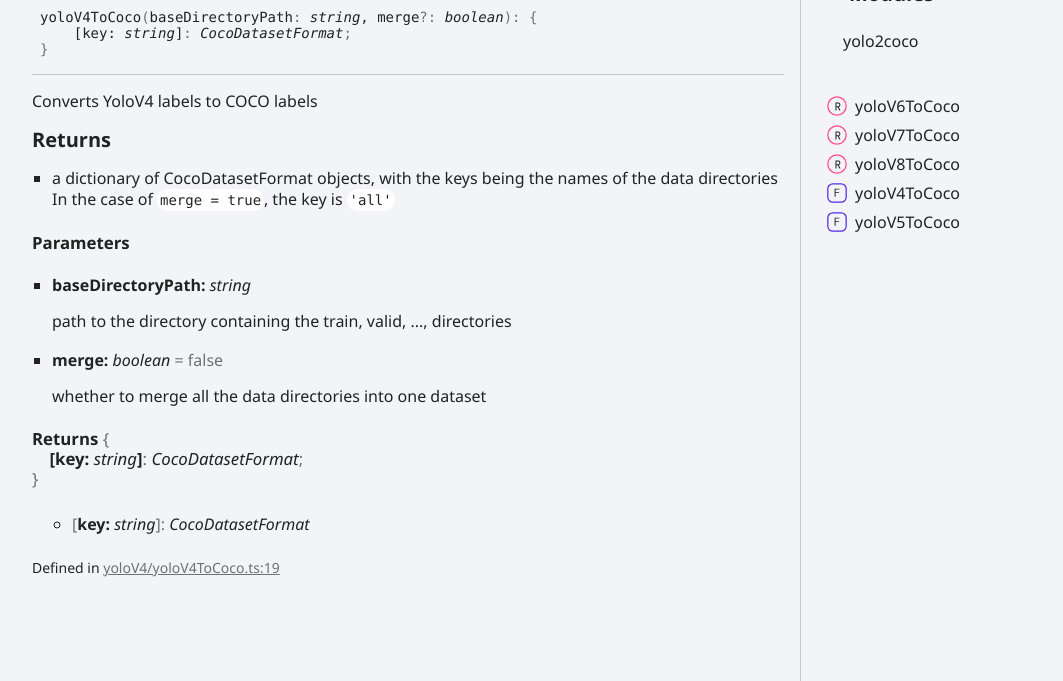
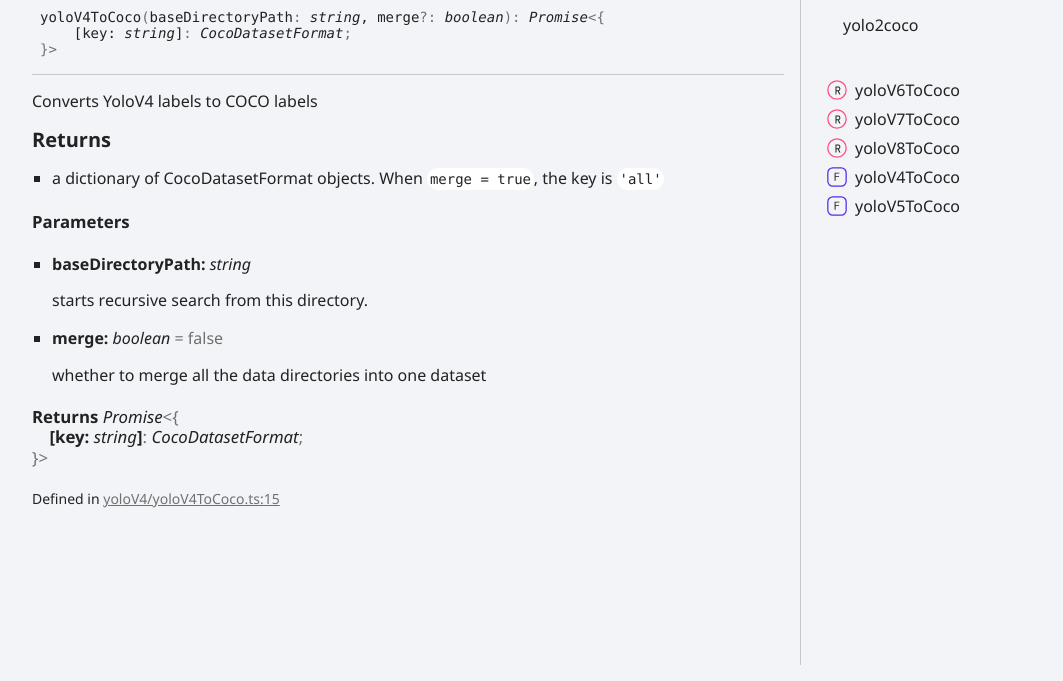
Before and after one commit to santimirandarp/yolo2coco, a plain HTML site: page functions/yoloV4ToCoco.html in a window 1280 px wide. Shown: the part 151-832 px from the top of the page, without its empty margins (96-1159 px from the left). Drawn offline with nearby package versions, Linux system fonts and the light colour scheme.

Commit message:
Deploying to gh-pages from @ santimirandarp/yolo2coco@8472d3b09ae576814d59479fc93d96fda46e142b 🚀

```diff
--- a/assets/highlight.css
+++ b/assets/highlight.css
@@ -9,12 +9,10 @@
     --dark-hl-3: #9CDCFE;
     --light-hl-4: #008000;
     --dark-hl-4: #6A9955;
-    --light-hl-5: #0000FF;
-    --dark-hl-5: #569CD6;
-    --light-hl-6: #0070C1;
-    --dark-hl-6: #4FC1FF;
-    --light-hl-7: #795E26;
-    --dark-hl-7: #DCDCAA;
+    --light-hl-5: #795E26;
+    --dark-hl-5: #DCDCAA;
+    --light-hl-6: #0000FF;
+    --dark-hl-6: #569CD6;
     --light-code-background: #FFFFFF;
     --dark-code-background: #1E1E1E;
 }
@@ -27,7 +25,6 @@
     --hl-4: var(--light-hl-4);
     --hl-5: var(--light-hl-5);
     --hl-6: var(--light-hl-6);
-    --hl-7: var(--light-hl-7);
     --code-background: var(--light-code-background);
 } }
 
@@ -39,7 +36,6 @@
     --hl-4: var(--dark-hl-4);
     --hl-5: var(--dark-hl-5);
     --hl-6: var(--dark-hl-6);
-    --hl-7: var(--dark-hl-7);
     --code-background: var(--dark-code-background);
 } }
 
@@ -51,7 +47,6 @@
     --hl-4: var(--light-hl-4);
     --hl-5: var(--light-hl-5);
     --hl-6: var(--light-hl-6);
-    --hl-7: var(--light-hl-7);
     --code-background: var(--light-code-background);
 }
 
@@ -63,7 +58,6 @@
     --hl-4: var(--dark-hl-4);
     --hl-5: var(--dark-hl-5);
     --hl-6: var(--dark-hl-6);
-    --hl-7: var(--dark-hl-7);
     --code-background: var(--dark-code-background);
 }
 
@@ -74,5 +68,4 @@
 .hl-4 { color: var(--hl-4); }
 .hl-5 { color: var(--hl-5); }
 .hl-6 { color: var(--hl-6); }
-.hl-7 { color: var(--hl-7); }
 pre, code { background: var(--code-background); }
--- a/functions/yoloV4ToCoco.html
+++ b/functions/yoloV4ToCoco.html
@@ -20,13 +20,13 @@
 <h1>Function yoloV4ToCoco</h1></div>
 <section class="tsd-panel">
 <ul class="tsd-signatures tsd-kind-function">
-<li class="tsd-signature tsd-anchor-link" id="yoloV4ToCoco">yolo<wbr/>V4<wbr/>To<wbr/>Coco<span class="tsd-signature-symbol">(</span>baseDirectoryPath<span class="tsd-signature-symbol">: </span><span class="tsd-signature-type">string</span>, merge<span class="tsd-signature-symbol">?: </span><span class="tsd-signature-type">boolean</span><span class="tsd-signature-symbol">)</span><span class="tsd-signature-symbol">: </span><span class="tsd-signature-symbol">{ </span><br/><span>    </span>[key: <span class="tsd-signature-type">string</span>]<span class="tsd-signature-symbol">: </span><span class="tsd-signature-type">CocoDatasetFormat</span><span class="tsd-signature-symbol">; </span><br/><span class="tsd-signature-symbol">}</span><a href="#yoloV4ToCoco" aria-label="Permalink" class="tsd-anchor-icon"><svg class="icon icon-tabler icon-tabler-link" viewBox="0 0 24 24" stroke-width="2" stroke="currentColor" fill="none" stroke-linecap="round" stroke-linejoin="round"><path stroke="none" d="M0 0h24v24H0z" fill="none" id="icon-anchor-a"></path><path d="M10 14a3.5 3.5 0 0 0 5 0l4 -4a3.5 3.5 0 0 0 -5 -5l-.5 .5" id="icon-anchor-b"></path><path d="M14 10a3.5 3.5 0 0 0 -5 0l-4 4a3.5 3.5 0 0 0 5 5l.5 -.5" id="icon-anchor-c"></path></svg></a></li>
+<li class="tsd-signature tsd-anchor-link" id="yoloV4ToCoco">yolo<wbr/>V4<wbr/>To<wbr/>Coco<span class="tsd-signature-symbol">(</span>baseDirectoryPath<span class="tsd-signature-symbol">: </span><span class="tsd-signature-type">string</span>, merge<span class="tsd-signature-symbol">?: </span><span class="tsd-signature-type">boolean</span><span class="tsd-signature-symbol">)</span><span class="tsd-signature-symbol">: </span><span class="tsd-signature-type">Promise</span><span class="tsd-signature-symbol">&lt;</span><span class="tsd-signature-symbol">{ </span><br/><span>    </span>[key: <span class="tsd-signature-type">string</span>]<span class="tsd-signature-symbol">: </span><span class="tsd-signature-type">CocoDatasetFormat</span><span class="tsd-signature-symbol">; </span><br/><span class="tsd-signature-symbol">}</span><span class="tsd-signature-symbol">&gt;</span><a href="#yoloV4ToCoco" aria-label="Permalink" class="tsd-anchor-icon"><svg class="icon icon-tabler icon-tabler-link" viewBox="0 0 24 24" stroke-width="2" stroke="currentColor" fill="none" stroke-linecap="round" stroke-linejoin="round"><path stroke="none" d="M0 0h24v24H0z" fill="none" id="icon-anchor-a"></path><path d="M10 14a3.5 3.5 0 0 0 5 0l4 -4a3.5 3.5 0 0 0 -5 -5l-.5 .5" id="icon-anchor-b"></path><path d="M14 10a3.5 3.5 0 0 0 -5 0l-4 4a3.5 3.5 0 0 0 5 5l.5 -.5" id="icon-anchor-c"></path></svg></a></li>
 <li class="tsd-description">
 <div class="tsd-comment tsd-typography"><p>Converts YoloV4 labels to COCO labels</p>
 
 <h3>Returns</h3><ul>
-<li>a dictionary of CocoDatasetFormat objects, with the keys being the names of the data directories
-In the case of <code>merge = true</code>, the key is <code>&#39;all&#39;</code></li>
+<li>a dictionary of CocoDatasetFormat objects.
+When <code>merge = true</code>, the key is <code>&#39;all&#39;</code></li>
 </ul>
 </div>
 <div class="tsd-parameters">
@@ -34,18 +34,15 @@ In the case of <code>merge = true</code>, the key is <code>&#39;all&#39;</code><
 <ul class="tsd-parameter-list">
 <li>
 <h5>baseDirectoryPath: <span class="tsd-signature-type">string</span></h5>
-<div class="tsd-comment tsd-typography"><p>path to the directory containing the train, valid, ..., directories</p>
+<div class="tsd-comment tsd-typography"><p>starts recursive search from this directory.</p>
 </div></li>
 <li>
 <h5>merge: <span class="tsd-signature-type">boolean</span><span class="tsd-signature-symbol"> = false</span></h5>
 <div class="tsd-comment tsd-typography"><p>whether to merge all the data directories into one dataset</p>
 </div></li></ul></div>
-<h4 class="tsd-returns-title">Returns <span class="tsd-signature-symbol">{ </span><br/><span>    </span>[key: <span class="tsd-signature-type">string</span>]<span class="tsd-signature-symbol">: </span><span class="tsd-signature-type">CocoDatasetFormat</span><span class="tsd-signature-symbol">; </span><br/><span class="tsd-signature-symbol">}</span></h4>
-<ul class="tsd-parameters">
-<li class="tsd-parameter-index-signature">
-<h5><span class="tsd-signature-symbol">[</span>key: <span class="tsd-signature-type">string</span><span class="tsd-signature-symbol">]: </span><span class="tsd-signature-type">CocoDatasetFormat</span></h5></li></ul><aside class="tsd-sources">
+<h4 class="tsd-returns-title">Returns <span class="tsd-signature-type">Promise</span><span class="tsd-signature-symbol">&lt;</span><span class="tsd-signature-symbol">{ </span><br/><span>    </span>[key: <span class="tsd-signature-type">string</span>]<span class="tsd-signature-symbol">: </span><span class="tsd-signature-type">CocoDatasetFormat</span><span class="tsd-signature-symbol">; </span><br/><span class="tsd-signature-symbol">}</span><span class="tsd-signature-symbol">&gt;</span></h4><aside class="tsd-sources">
 <ul>
-<li>Defined in <a href="https://github.com/santimirandarp/yolo2coco/blob/70842f7/src/yoloV4/yoloV4ToCoco.ts#L19">yoloV4/yoloV4ToCoco.ts:19</a></li></ul></aside></li></ul></section></div>
+<li>Defined in <a href="https://github.com/santimirandarp/yolo2coco/blob/8472d3b/src/yoloV4/yoloV4ToCoco.ts#L15">yoloV4/yoloV4ToCoco.ts:15</a></li></ul></aside></li></ul></section></div>
 <div class="col-4 col-menu menu-sticky-wrap menu-highlight">
 <div class="tsd-navigation settings">
 <details class="tsd-index-accordion"><summary class="tsd-accordion-summary">
```
Also changed, not shown: assets/search.js (+1 -1 lines), functions/yoloV5ToCoco.html (+3 -6 lines), index.html (+1 -1 lines).
